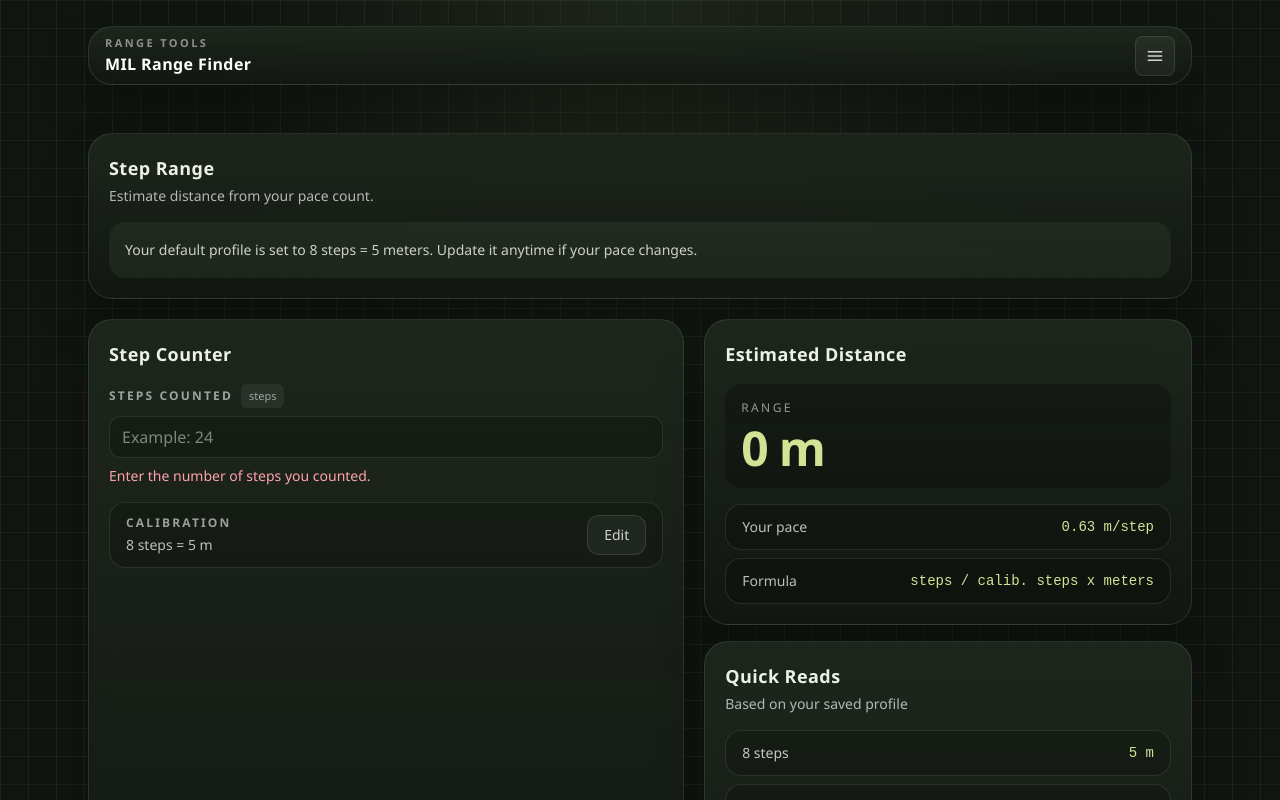
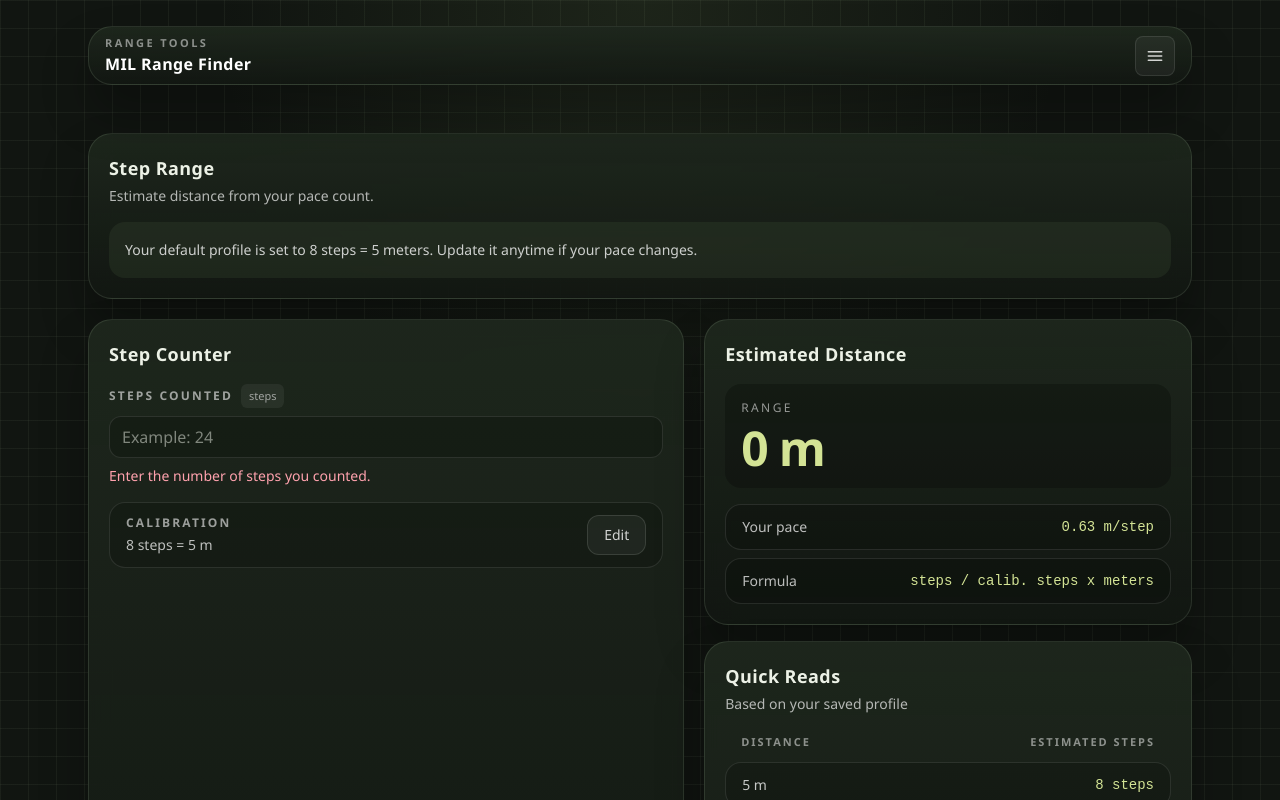
Before and after one commit to marolabio/mil-range-finder, a Next.js app: page /steps in a window 1280 px wide. Shown: the top 800 px of the page. Built offline with nearby package versions, Linux system fonts and the light colour scheme.

Commit message:
update step ranger

```diff
--- a/components/steps-page.tsx
+++ b/components/steps-page.tsx
@@ -213,18 +213,22 @@ export function StepsPage({ initialInputs }: StepsPageProps) {
 
             <Card title="Quick Reads" subtitle="Based on your saved profile">
               <div className="space-y-2">
-                {[8, 16, 24, 32, 40, 48].map((sampleSteps) => (
+                <div className="flex items-center justify-between px-4 py-1 text-[11px] font-semibold uppercase tracking-[0.18em] text-white/50">
+                  <span>Distance</span>
+                  <span>Estimated Steps</span>
+                </div>
+                {[5, 10, 15, 20, 25, 30].map((sampleMeters) => (
                   <div
-                    key={sampleSteps}
+                    key={sampleMeters}
                     className="flex items-center justify-between rounded-2xl border border-white/10 bg-black/18 px-4 py-3"
                   >
-                    <p className="text-sm text-white/76">{sampleSteps} steps</p>
+                    <p className="text-sm text-white/76">{sampleMeters} m</p>
                     <p className="mono text-sm text-accent">
-                      {formatExactMeters(
-                        calibrationSteps !== null && calibrationMeters !== null
-                          ? calculateDistanceFromSteps(sampleSteps, calibrationSteps, calibrationMeters) ?? 0
+                      {`${Math.round(
+                        calibrationMeters !== null && calibrationSteps !== null
+                          ? (sampleMeters / calibrationMeters) * calibrationSteps
                           : 0,
-                      )}
+                      )} steps`}
                     </p>
                   </div>
                 ))}
```
